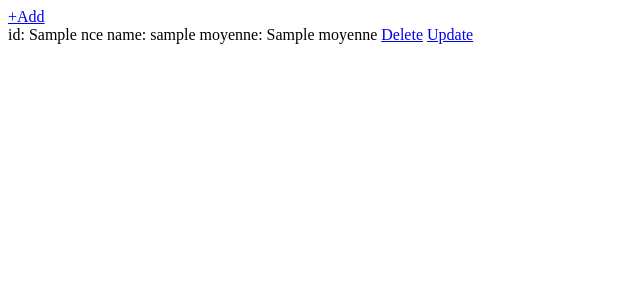
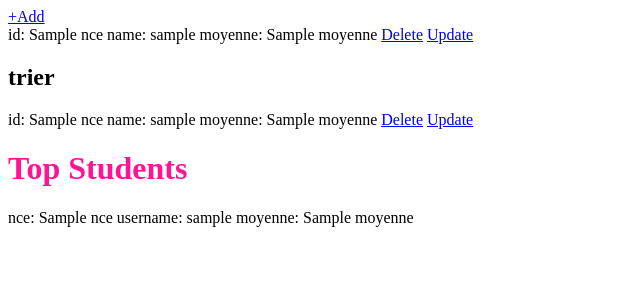
Before and after one commit to Esprit-3A29/workshopsymfony-AMINECHTIOUI, a Symfony app: template templates/student/liststudent.html.twig in a window 1280 px wide. Shown: the top 300 px of the page, without its empty margins (0-640 px from the left). Run offline with Twig, Linux system fonts and the light colour scheme; the template is opened without the code that fills it: most values are stand-ins (such as "Sample title", 1, 10 or a date in 2020); some libraries are stand-ins or nearby versions.

Commit message:
26-10-2022

```diff
--- a/src/Controller/StudentController.php
+++ b/src/Controller/StudentController.php
@@ -29,8 +29,9 @@ class StudentController extends AbstractController
     #[Route('/students', name: 'list_student')]
     public function liststudent(StudentRepository $repository){
         $students=$repository->findAll();
-
-        return $this->render("student/liststudent.html.twig",array("tabStudents"=>$students));
+$sortbymoyenne=$repository->sortbymoyenne();
+$topStudents= $repository->topStudent();
+        return $this->render("student/liststudent.html.twig",array("tabStudents"=>$students,"tabStudent"=>$sortbymoyenne, 'topStudents'=>$topStudents));
     }
     #[Route('/add_student', name: 'add_student')]
     public function addform(ManagerRegistry $doctrine ,Request $request ,StudentRepository $repository){
--- a/templates/student/liststudent.html.twig
+++ b/templates/student/liststudent.html.twig
@@ -11,3 +11,26 @@
     <br>
 
 {% endfor %}
+
+<h2>trier</h2>
+
+{% for s in tabStudent %}
+
+    id: {{s.Nce}}
+    name: {{s.username}}
+    moyenne: {{s.moyenne}}
+    <a href="#">Delete<a>
+    <a href="#">Update<a>
+    <br>
+
+{% endfor %}
+
+
+
+<h1 style="color: deeppink">Top Students</h1>
+{% for i in topStudents %}
+    nce: {{ i.nce }}
+    username: {{ i.username }}
+    moyenne: {{ i.moyenne }}
+    <br>
+{% endfor %}
```
Also changed, not shown: src/Repository/StudentRepository.php (+10 -1 lines).
